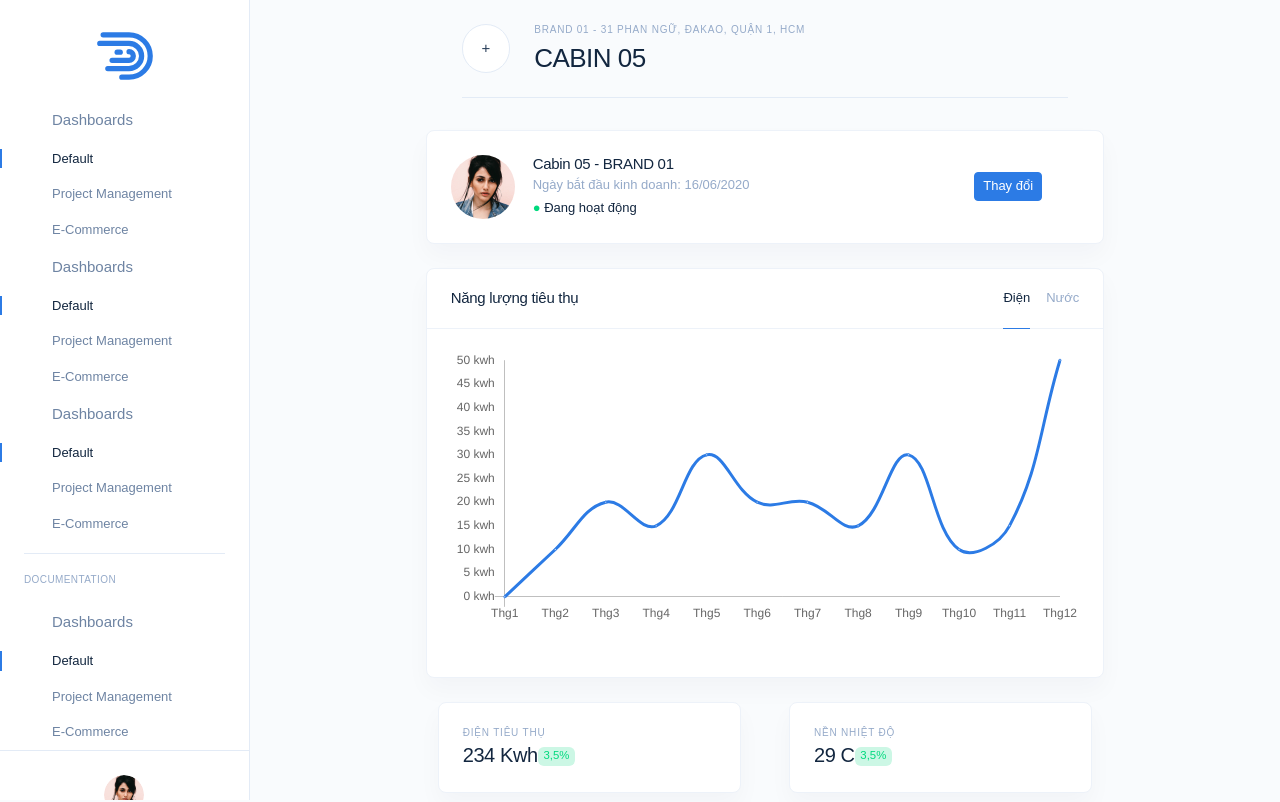
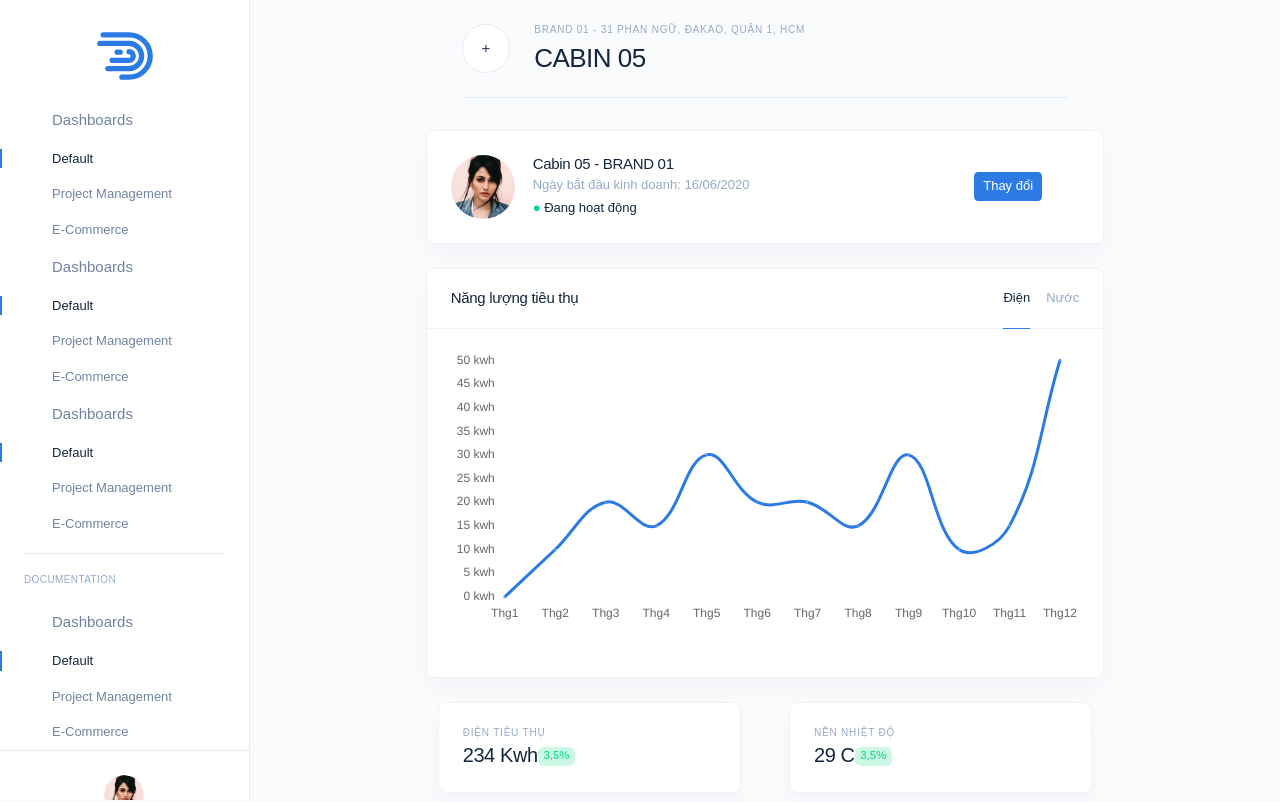
Before and after one commit to chenhuanghui/cabindashboard, a Next.js app: page /cabin/1 in a window 1280 px wide. Shown: the top 802 px of the page. Built offline with nearby package versions, Linux system fonts and the light colour scheme; a web font is replaced by a local one.

Commit message:
hide grid by display:false

```diff
--- a/components/card/card_chart.js
+++ b/components/card/card_chart.js
@@ -41,18 +41,22 @@ export default class CardChart extends React.Component {
 
     var optionsdata = [];
     optionsdata =  {
+      responsive: true,
+      // tooltips: {
+      //   mode: 'label'
+      // },
       legend: {
         display: false // hide title
       },
       scales: {
         xAxes: [{
           gridLines: {
-              color: "rgba(0, 0, 0, 0)",
+            display: false
           }
         }],
         yAxes: [{
           gridLines: {
-            color: "rgba(0, 0, 0, 0)",
+            display: false
           },
           ticks: {
             callback: function(value) {
```
